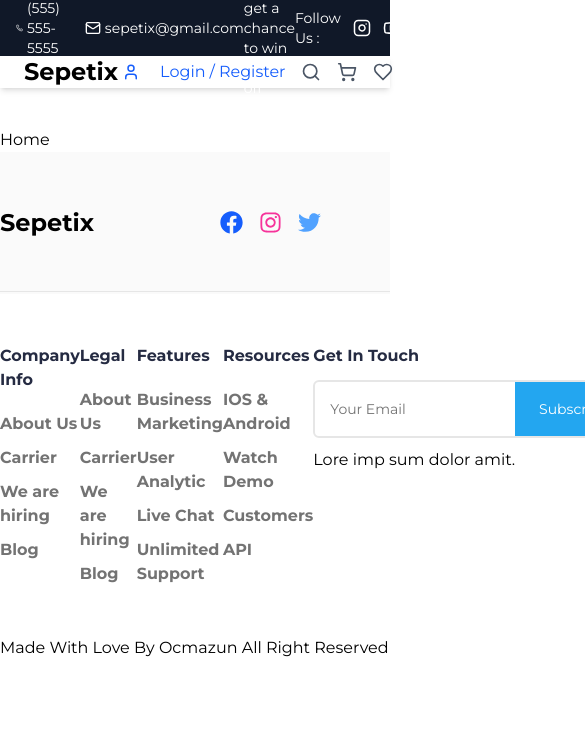
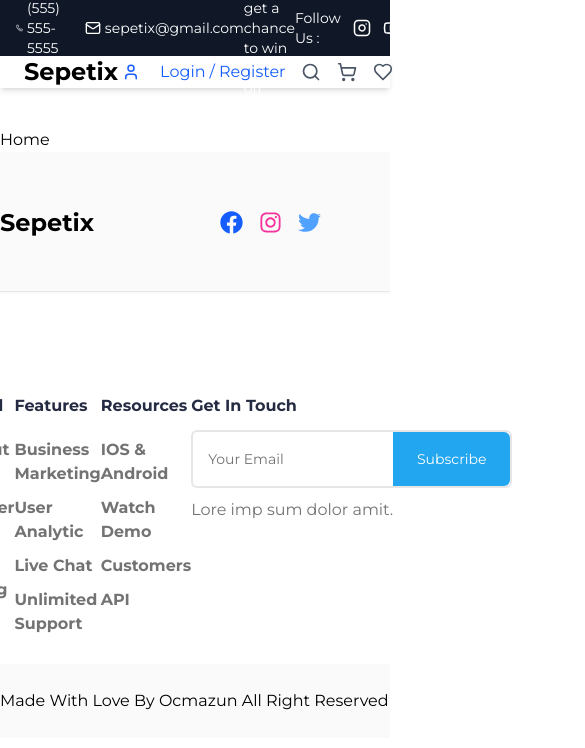
Before and after one commit to Ozmacun/E-commerce-sepetix, a React (Vite) app: page / in a window 390 px wide. Shown: the top 748 px of the page, 585 px wide, since content can reach past the window. Built offline with nearby package versions, Linux system fonts and the light colour scheme.

Commit message:
Some responsive design issues going to be fixed

```diff
--- a/src/components/Footer.jsx
+++ b/src/components/Footer.jsx
@@ -31,7 +31,7 @@
         </div>
       </div>
       <div className="flex justify-center items-center bg-[#FFFFFF]">
-        <div className="container mx-48">
+        <div className="container mx-[48px] my-[50px] w-[1050px] h-[270px]">
           <div className="row flex justify-between my-[50px]">
             <div className="flex flex-col gap-[20px]">
               <h5 className="font-bold text-[#252B42]">Company Info</h5>
@@ -98,15 +98,15 @@
                     Subscribe
                   </button>
                 </div>
-                  <p>Lore imp sum dolor amit.</p>
+                  <p className="text-[#737373]">Lore imp sum dolor amit.</p>
               </div>
             </div>
           </div>
         </div>
       </div>
-      <div>
-        <div className="container">
-          <div>
+      <div className="flex justify-center items-center bg-[#FAFAFA]  h-[74px]">
+        <div className="container mx-[195px] flex items-center">
+          <div className="row flex justify-between w-[600px] h-[24px]">
             <p>Made With Love By Ocmazun All Right Reserved</p>
           </div>
         </div>
```
